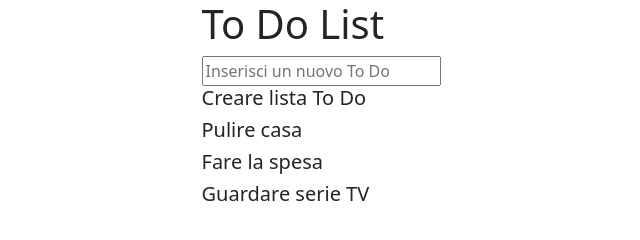
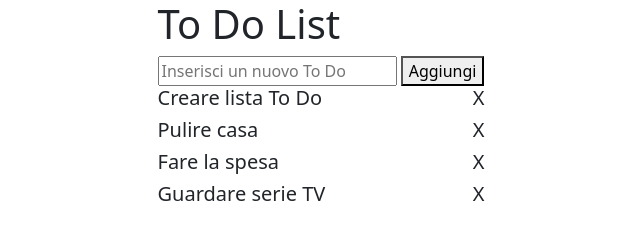
Before and after one commit to Vito9009/vue-todolist, a plain HTML site: page index.html in a window 1280 px wide. Shown: the whole page, without its empty margins (319-959 px from the left). Drawn offline with nearby package versions, Linux system fonts and the light colour scheme.

Commit message:
aggiunta-tramite-bottone-e-rimozione-con-click

```diff
--- a/css/style.css
+++ b/css/style.css
@@ -2,3 +2,8 @@ body{
     display: flex;
     justify-content: center;
 }
+
+h5{
+    display: flex;
+    justify-content: space-between;
+}
--- a/index.html
+++ b/index.html
@@ -18,9 +18,10 @@
         <main>
             <div>
                 <input type="text" v-model="newtodotext" @keyup.enter="add" placeholder="Inserisci un nuovo To Do">
+                <button @click="add">Aggiungi</button>
 
                 <div v-for="(element, index) in todo">
-                    <h5>{{todo[index].todotext}}</h5>
+                    <h5>{{todo[index].todotext}} <span @click="remove(index)">X</span></h5>
                 </div>
             </div>
         </main>
--- a/js/myscript.js
+++ b/js/myscript.js
@@ -57,7 +57,10 @@ var app = new Vue({
             }
             );
             this.newtodotext = "";
-            console.log(this.todo);
+        },
+
+        remove: function(rem){
+            this.todo.splice(rem, 1);
         }
     }
   })
```
